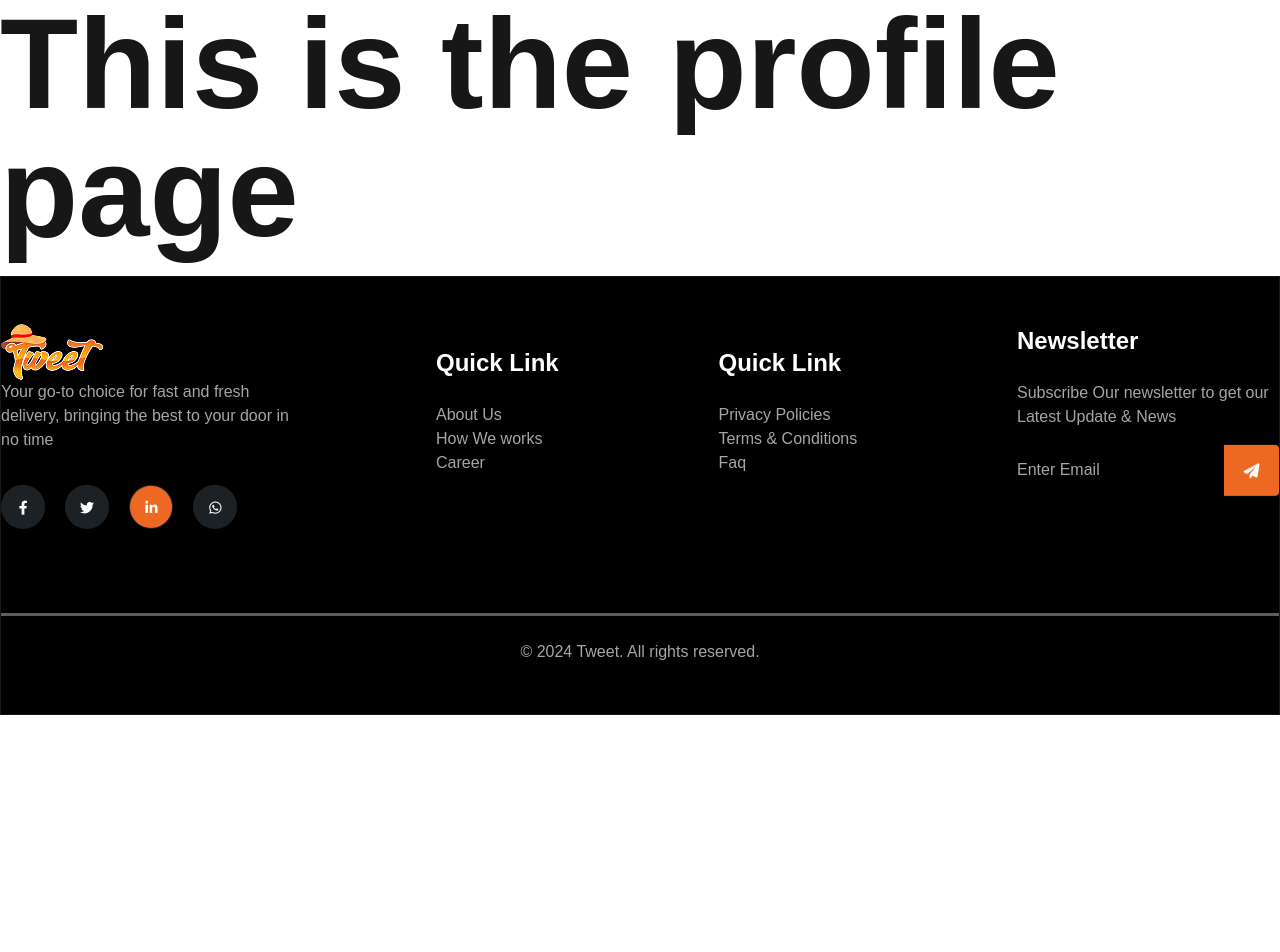
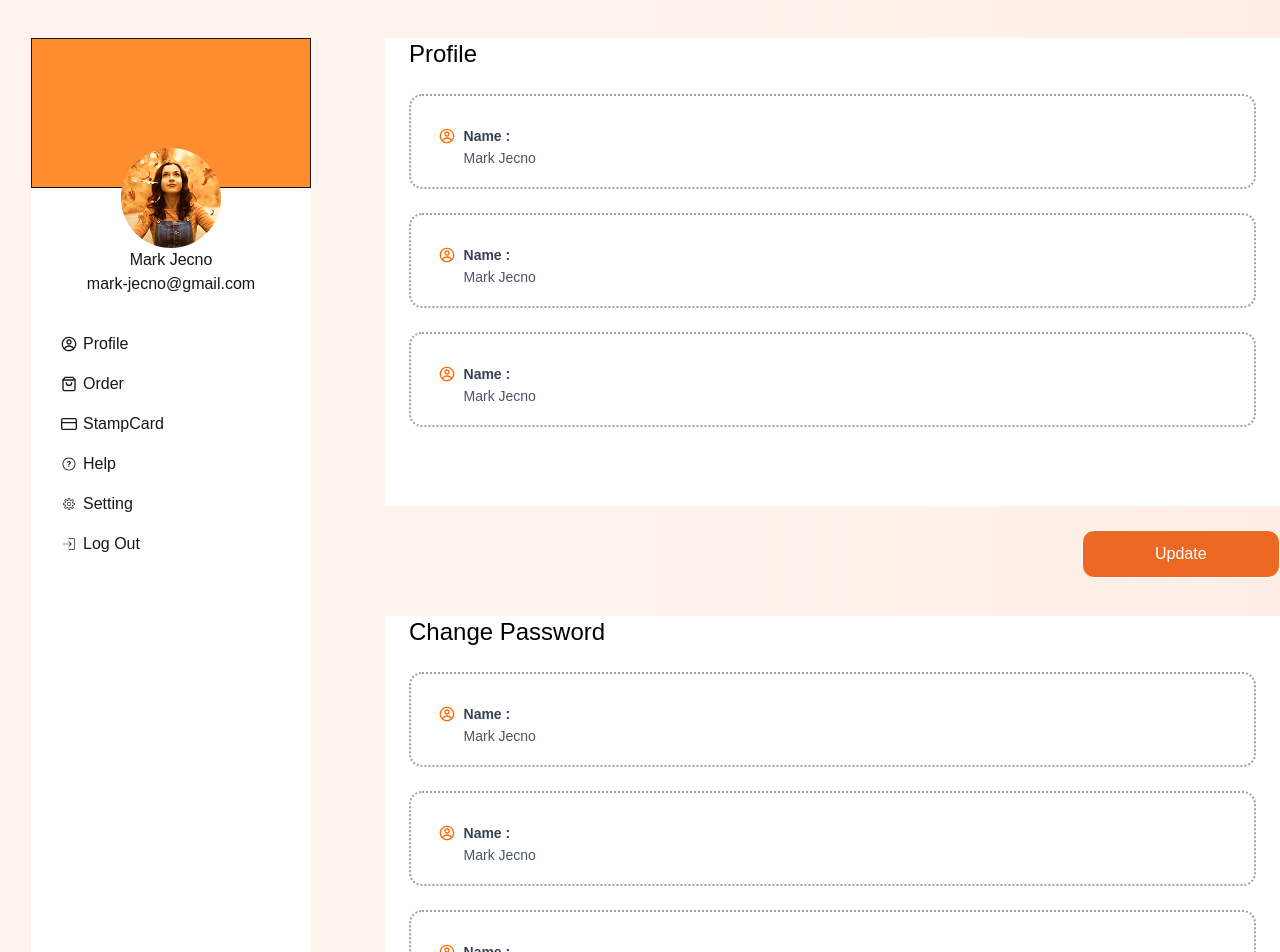
Before and after one commit to pronoy656/job-task, a Next.js app: page /profile in a window 1280 px wide. Shown: the top 952 px of the page. Before the commit the page ends 800 px from the top, so only its background shows below. Built offline with nearby package versions, Linux system fonts and the light colour scheme; a web font is replaced by a local one.

Commit message:
profile page done

```diff
--- a/src/app/profile/page.js
+++ b/src/app/profile/page.js
@@ -1,12 +1,14 @@
+import Profilepage from '@/components/Profilepage/Profilepage'
 import React from 'react'
 
 export default function page() {
   return (
-    <div>
-      <h1 className='text-9xl font-extrabold
-      '>
-        This is the profile page
-      </h1>
+    <div
+    style={{
+          background:
+            "linear-gradient(to left, rgba(253, 237, 229, 2), rgba(254, 140, 79, 0.1), rgba(254, 140, 79, 0.1))",
+        }}>
+    <Profilepage/>
     </div>
   )
 }
--- /dev/null
+++ b/src/components/Profilepage/Profilepage.jsx
@@ -0,0 +1,132 @@
+import { CgProfile } from "react-icons/cg";
+import { FiShoppingBag } from "react-icons/fi";
+import { FiCreditCard } from "react-icons/fi";
+import { IoIosHelpCircleOutline } from "react-icons/io";
+import { CiSettings } from "react-icons/ci";
+import { CiLogin } from "react-icons/ci";
+
+export default function Profilepage() {
+  return (
+    <div className="flex space-x-[74px] mb-[224px]">
+      <div className="w-[282px] h-[1076px] bg-white ml-[31px] mt-[38px]">
+        <div className="border h-[150px] bg-[#FF8D2F]"></div>
+
+        <div className="flex justify-center mt-[-40px]">
+          <img className="w-[100px] h-[100px]" src="p5.png.png" alt="" />
+        </div>
+        <div>
+          <p className="text-center">Mark Jecno</p>
+          <p className="text-center">mark-jecno@gmail.com</p>
+        </div>
+        <div className="flex flex-col space-y-4 mt-9 ml-[30px]">
+          <div className="flex space-x-1.5 items-center">
+            <CgProfile />
+            <p>Profile</p>
+          </div>
+          <div className="flex space-x-1.5 items-center">
+            <FiShoppingBag />
+            <p>Order </p>
+          </div>
+          <div className="flex space-x-1.5 items-center">
+            <FiCreditCard />
+            <p>StampCard</p>
+          </div>
+          <div className="flex space-x-1.5 items-center">
+            <IoIosHelpCircleOutline />
+            <p>Help</p>
+          </div>
+          <div className="flex space-x-1.5 items-center">
+            <CiSettings />
+            <p>Setting</p>
+          </div>
+          <div className="flex space-x-1.5 items-center">
+            <CiLogin />
+            <p>Log Out</p>
+          </div>
+        </div>
+      </div>
+      <div>
+        {/* Card 1 */}
+        <div className="w-[895px] h-[468px] mt-[38px] bg-white">
+          <p className="text-2xl font-medium text-black mt-6 ml-6">Profile</p>
+          {/* input field */}
+          <div class="flex items-start space-x-3 border-2 border-dotted border-[#A1A1A1] w-[847px] h-[95px] rounded-[13px] ml-6 p-7 mt-6">
+            <span class="text-orange-500 w-[12.53px] h-[16.45px] mt-1">
+              <CgProfile />
+            </span>
+            <div>
+              <label class="text-sm font-semibold text-gray-700">Name :</label>
+              <div class="text-gray-600 text-sm">Mark Jecno</div>
+            </div>
+          </div>
+          {/* input field */}
+          <div class="flex items-start space-x-3 border-2 border-dotted border-[#A1A1A1] w-[847px] h-[95px] rounded-[13px] ml-6 p-7 mt-6">
+            <span class="text-orange-500 w-[12.53px] h-[16.45px] mt-1">
+              <CgProfile />
+            </span>
+            <div>
+              <label class="text-sm font-semibold text-gray-700">Name :</label>
+              <div class="text-gray-600 text-sm">Mark Jecno</div>
+            </div>
+          </div>
+          {/* input field */}
+          <div class="flex items-start space-x-3 border-2 border-dotted border-[#A1A1A1] w-[847px] h-[95px] rounded-[13px] ml-6 p-7 mt-6">
+            <span class="text-orange-500 w-[12.53px] h-[16.45px] mt-1">
+              <CgProfile />
+            </span>
+            <div>
+              <label class="text-sm font-semibold text-gray-700">Name :</label>
+              <div class="text-gray-600 text-sm">Mark Jecno</div>
+            </div>
+          </div>
+        </div>
+        <div className="flex justify-end mt-6">
+          <button className="w-[198.5px] h-[48px] border bg-[#ED6923] text-white rounded-[12px]">
+            Update
+          </button>
+        </div>
+        {/* card 2 */}
+        <div className="w-[895px] h-[468px] mt-[38px] bg-white">
+          <p className="text-2xl font-medium text-black mt-6 ml-6">
+            Change Password
+          </p>
+          {/* input field */}
+          <div class="flex items-start space-x-3 border-2 border-dotted border-[#A1A1A1] w-[847px] h-[95px] rounded-[13px] ml-6 p-7 mt-6">
+            <span class="text-orange-500 w-[12.53px] h-[16.45px] mt-1">
+              <CgProfile />
+            </span>
+            <div>
+              <label class="text-sm font-semibold text-gray-700">Name :</label>
+              <div class="text-gray-600 text-sm">Mark Jecno</div>
+            </div>
+          </div>
+          {/* input field */}
+          <div class="flex items-start space-x-3 border-2 border-dotted border-[#A1A1A1] w-[847px] h-[95px] rounded-[13px] ml-6 p-7 mt-6">
+            <span class="text-orange-500 w-[12.53px] h-[16.45px] mt-1">
+              <CgProfile />
+            </span>
+            <div>
+              <label class="text-sm font-semibold text-gray-700">Name :</label>
+              <div class="text-gray-600 text-sm">Mark Jecno</div>
+            </div>
+          </div>
+          {/* input field */}
+          <div class="flex items-start space-x-3 border-2 border-dotted border-[#A1A1A1] w-[847px] h-[95px] rounded-[13px] ml-6 p-7 mt-6">
+            <span class="text-orange-500 w-[12.53px] h-[16.45px] mt-1">
+              <CgProfile />
+            </span>
+            <div>
+              <label class="text-sm font-semibold text-gray-700">Name :</label>
+              <div class="text-gray-600 text-sm">Mark Jecno</div>
+            </div>
+          </div>
+        </div>
+        <div className="flex justify-end mt-6">
+          <button className="w-[198.5px] h-[48px] border bg-[#ED6923] text-white rounded-[12px]">
+            Save Changes
+          </button>
+        </div>
+      </div>
+    </div>
+  );
+}
```
Also changed, not shown: public/p5.png.png (added).
